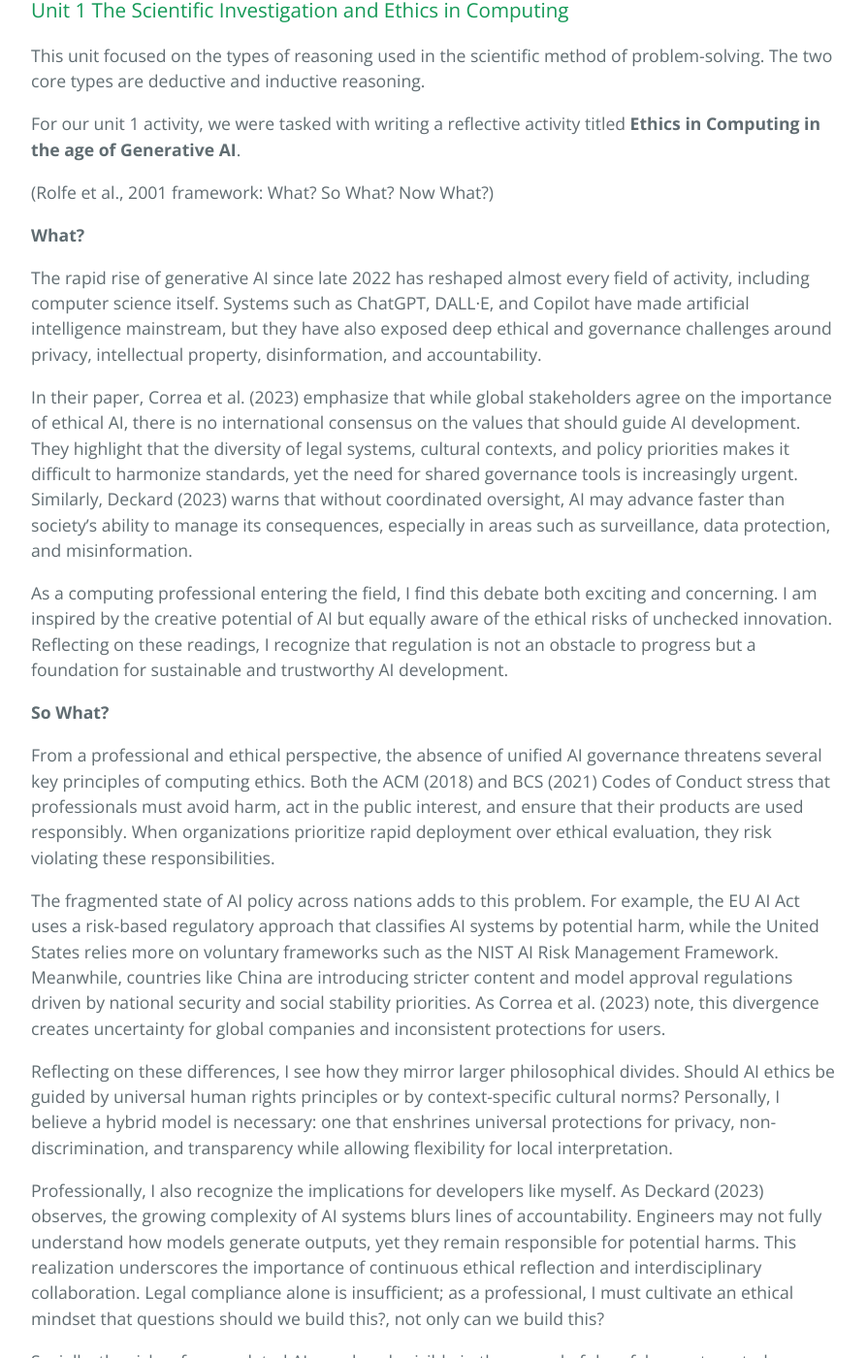
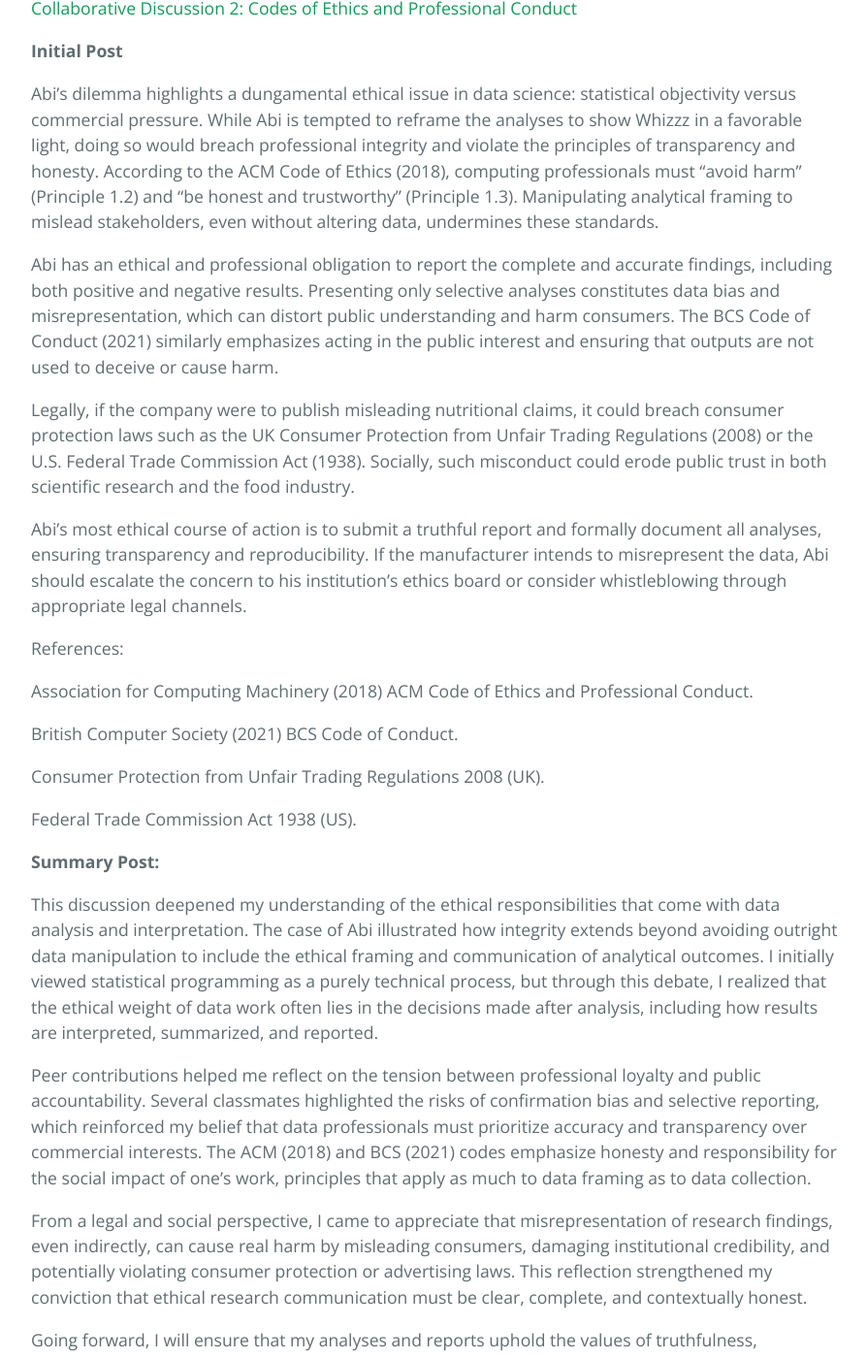
Before and after one commit to matilda-nilsson/matilda-nilsson.github.io, a Jekyll site: the page built from rm.md, in a window 1280 px wide and 1400 px high, scrolled down 2748 px. Shown: the whole window at 97% size, without its empty margins (192-1086 px from the left). Built offline with Jekyll 4.4.1, drawn with Linux system fonts in a browser that asks for light colours; our own code applies the rules of GitHub Pages for plain Markdown files; some of the changed text lies outside the part shown.

Commit message:
Update rm.md

```diff
--- a/rm.md
+++ b/rm.md
@@ -56,7 +56,43 @@ Association for Computing Machinery (2018) ACM Code of Ethics and Professional C
 
 British Computer Society (2021) BCS Code of Conduct.
 
+#### Collaborative Discussion 2: Codes of Ethics and Professional Conduct
 
+**Initial Post**
+
+Abi's dilemma highlights a dungamental ethical issue in data science: statistical objectivity versus commercial pressure. While Abi is tempted to reframe the analyses to show Whizzz in a favorable light, doing so would breach professional integrity and violate the principles of transparency and honesty. According to the ACM Code of Ethics (2018), computing professionals must "avoid harm" (Principle 1.2) and "be honest and trustworthy" (Principle 1.3). Manipulating analytical framing to mislead stakeholders, even without altering data, undermines these standards.
+
+Abi has an ethical and professional obligation to report the complete and accurate findings, including both positive and negative results. Presenting only selective analyses constitutes data bias and misrepresentation, which can distort public understanding and harm consumers. The BCS Code of Conduct (2021) similarly emphasizes acting in the public interest and ensuring that outputs are not used to deceive or cause harm.
+
+Legally, if the company were to publish misleading nutritional claims, it could breach consumer protection laws such as the UK Consumer Protection from Unfair Trading Regulations (2008) or the U.S. Federal Trade Commission Act (1938). Socially, such misconduct could erode public trust in both scientific research and the food industry.
+
+Abi’s most ethical course of action is to submit a truthful report and formally document all analyses, ensuring transparency and reproducibility. If the manufacturer intends to misrepresent the data, Abi should escalate the concern to his institution’s ethics board or consider whistleblowing through appropriate legal channels.
+
+References:
+
+Association for Computing Machinery (2018) ACM Code of Ethics and Professional Conduct.
+
+British Computer Society (2021) BCS Code of Conduct.
+
+Consumer Protection from Unfair Trading Regulations 2008 (UK).
+
+Federal Trade Commission Act 1938 (US).
+
+**Summary Post:**
+
+This discussion deepened my understanding of the ethical responsibilities that come with data analysis and interpretation. The case of Abi illustrated how integrity extends beyond avoiding outright data manipulation to include the ethical framing and communication of analytical outcomes. I initially viewed statistical programming as a purely technical process, but through this debate, I realized that the ethical weight of data work often lies in the decisions made after analysis, including how results are interpreted, summarized, and reported.
+
+Peer contributions helped me reflect on the tension between professional loyalty and public accountability. Several classmates highlighted the risks of confirmation bias and selective reporting, which reinforced my belief that data professionals must prioritize accuracy and transparency over commercial interests. The ACM (2018) and BCS (2021) codes emphasize honesty and responsibility for the social impact of one’s work, principles that apply as much to data framing as to data collection.
+
+From a legal and social perspective, I came to appreciate that misrepresentation of research findings, even indirectly, can cause real harm by misleading consumers, damaging institutional credibility, and potentially violating consumer protection or advertising laws. This reflection strengthened my conviction that ethical research communication must be clear, complete, and contextually honest.
+
+Going forward, I will ensure that my analyses and reports uphold the values of truthfulness, transparency, and accountability. As both a data scientist and researcher, I recognize that how results are presented is as ethically significant as the analyses themselves.
+
+References:
+
+Association for Computing Machinery (2018) ACM Code of Ethics and Professional Conduct.
+
+British Computer Society (2021) BCS Code of Conduct.
 
 ### Unit 1 The Scientific Investigation and Ethics in Computing <a name="unit1"></a>
 
```
